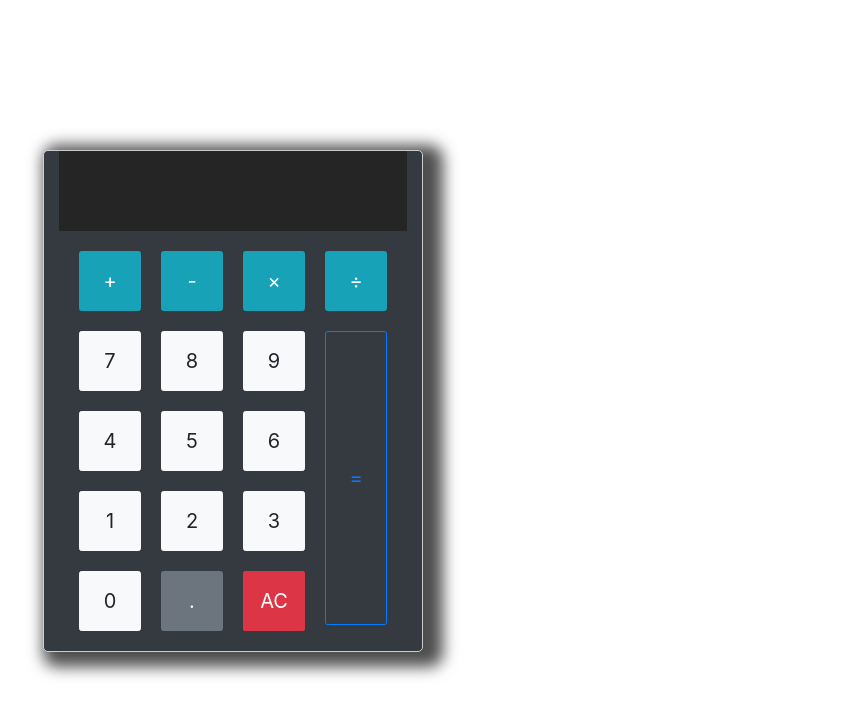
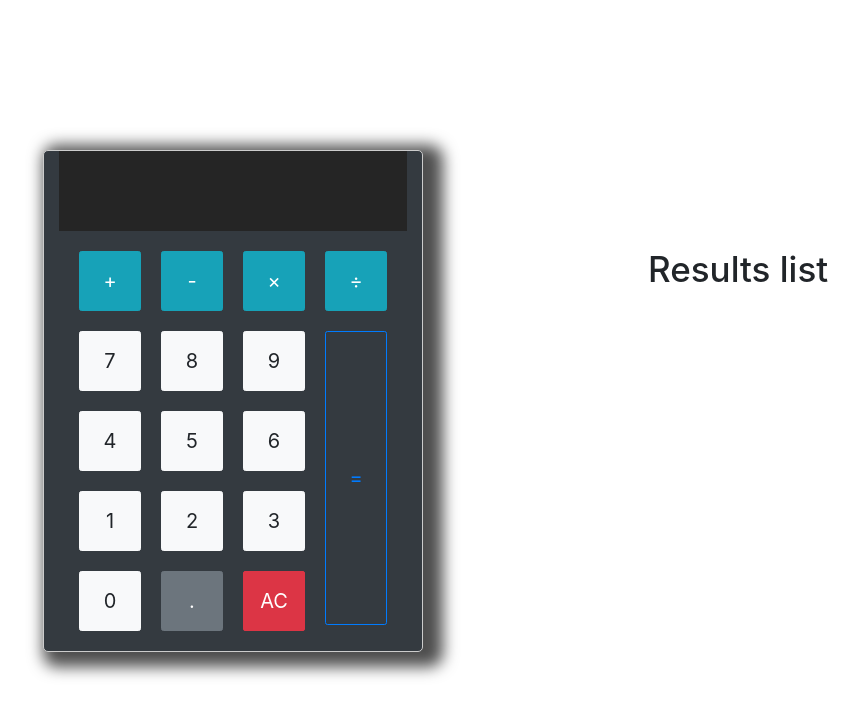
Before and after one commit to AbdallahAmr777/Calculator, a plain HTML site: page index.html in a window 1280 px wide. Shown: the whole page, without its empty margins (27-885 px from the left). Drawn offline with Linux system fonts and the light colour scheme.

Commit message:
Update index.html

```diff
--- a/index.html
+++ b/index.html
@@ -46,6 +46,7 @@
       </div>
     </div>
     <div class="col-lg-4 col-sm-12 m-auto  " >
+      <h1 style="margin: 2rem; font-size: 3.5rem; ">Results list</h1>
       <ul class="list-group">
       <li class="list-group-item"  id="value"style="font-size: 25px;  font-weight: 800; width: 150px; border:none ; margin:50px"></li>
     </ul>
```
